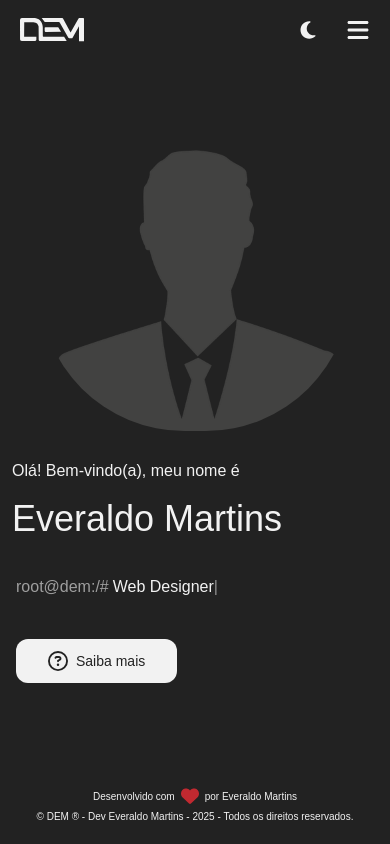
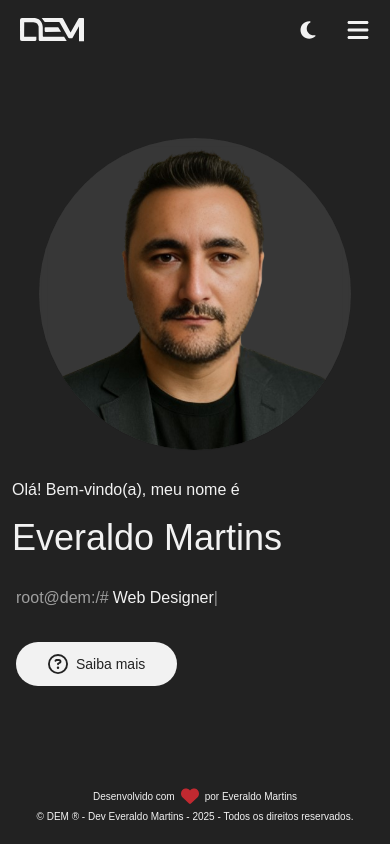
Before and after one commit to dev-emartins/personal_portfolio, a React (Vite) app: page / in a window 390 px wide. Built offline with nearby package versions, Linux system fonts and the light colour scheme.

Commit message:
feat: criação da tela sobre e correção de alguns bugs e substituição de estilos.

```diff
--- a/package.json
+++ b/package.json
@@ -4,7 +4,7 @@
   "version": "1.4.0",
   "type": "module",
   "scripts": {
-    "dev": "vite",
+    "dev": "vite --host",
     "build": "vite build",
     "lint": "eslint .",
     "preview": "vite preview"
--- /dev/null
+++ b/src/components/button/index.jsx
@@ -0,0 +1,12 @@
+import { Link } from "react-router-dom"
+
+function Button({ icon: Icon, text: text, link: link }) {
+    return (
+        <Link to={ link } className="w-fit flex justify-between items-center gap-2 bg-(--foreground) text-(--background) px-8 py-3 rounded-full hover:bg-(--foreground)/80">
+            <Icon className="text-xl" />
+            <span className="font-sans font-medium text-sm">{ text }</span>
+        </Link>
+    )
+}
+
+export default Button
--- a/src/components/header/index.jsx
+++ b/src/components/header/index.jsx
@@ -48,7 +48,7 @@ function Header() {
 
   return (
     <header className='w-full px-5 py-3 flex justify-center items-center'>
-      <nav className='w-full'>
+      <nav className='w-full max-w-7xl'>
         <div className="container mx-auto flex justify-between items-center">
           <Link to="/">
             <Logo />
--- a/src/main.jsx
+++ b/src/main.jsx
@@ -1,18 +1,20 @@
-import { StrictMode } from 'react'
-import { createRoot } from 'react-dom/client'
-import { BrowserRouter, Routes, Route } from 'react-router-dom'
+import { StrictMode } from "react"
+import { createRoot } from "react-dom/client"
+import { BrowserRouter, Routes, Route } from "react-router-dom"
 
-import '@/style/index.css'
+import "@/style/index.css"
 
-import App from '@/pages'
-import Home from '@/pages/home'
+import App from "@/pages"
+import Home from "@/pages/home"
+import About from "@/pages/about"
 
-createRoot(document.getElementById('root')).render(
+createRoot(document.getElementById("root")).render(
   <StrictMode>
     <BrowserRouter>
       <Routes>
         <Route element={ <App /> }>
-          <Route path='/' element={ <Home /> } />
+          <Route path="/" element={ <Home /> } />
+          <Route path="/about" element={ <About /> } />
           {/* Add more routes here as needed */ }
         </Route>
       </Routes>
--- /dev/null
+++ b/src/pages/about/index.jsx
@@ -0,0 +1,32 @@
+import setup from "@/assets/setup.jpg"
+import { FaDownload } from "react-icons/fa6"
+import Button from "@/components/button"
+
+function About(){
+    return (
+        <section className="w-full max-w-7xl flex flex-col md:flex-row items-start justify-center gap-3">
+            <div className="w-full md:w-1/2 pt-3 md:pt-0 flex justify-center items-center">
+                <figure className="w-11/12 rounded-2xl shadow-2xs shadow-(--foreground)/60">
+                    <img className="rounded-2xl" src={ setup } alt="Image DEM" />
+                </figure>
+            </div>
+            <div className="w-full md:w-1/2 p-3 md:p-0 flex flex-col justify-start items-start gap-3">
+                <h2 className="text-3xl md:text-4xl font-black font-sans">Sobre mim</h2>
+                <h4 className="text-xl font-bold">Desenvolvedor Full Stack</h4>
+                <p className="text-base text-justify leading-relaxed">
+                    Sou um desenvolvedor apaixonado por tecnologia com mais de 5 anos de experiência criando soluções web
+                    modernas e eficientes. Especializado em React, Next.js, Node.js e tecnologias cloud.
+                </p>
+                <p className="text-base text-justify leading-relaxed">
+                    Acredito que a tecnologia deve ser acessível e útil para todos. Por isso, foco em criar interfaces
+                    intuitivas e experiências de usuário excepcionais.
+                </p>
+                <div className="w-full py-5 flex justify-center md:justify-start items-center">
+                    <Button icon={ FaDownload } text="Baixar CV" link="/cv.pdf" />
+                </div>
+            </div>
+        </section>
+    )
+}
+
+export default About
--- a/src/pages/home/index.jsx
+++ b/src/pages/home/index.jsx
@@ -1,25 +1,28 @@
 import { FaRegCircleQuestion } from "react-icons/fa6"
-import { Link } from "react-router-dom"
 import Typewriter from "@/components/typewriter"
+import Button from "@/components/button"
 import user from "@/assets/user.png"
 
 function Home(){
     return (
-        <section className="max-2xl:w-7xl flex flex-col-reverse md:flex-row items-center justify-center gap-3">
+        <section className="w-full max-w-7xl flex flex-col-reverse md:flex-row items-center justify-center gap-3">
             <div className="w-full md:w-1/2 pt-3 md:pt-0">
-                <h3 className="text-base md:text-xl font-black font-sans px-3 py-1">Olá! Bem-vindo(a), meu nome é</h3>
-                <h2 className="text-4xl md:text-7xl font-black font-sans p-3">Everaldo Martins</h2>
-                <h4 className="w-full md:w-xl flex justify-start items-center px-4 py-6">{ <Typewriter  /> }</h4>
+                <h4 className="text-base md:text-xl font-black font-sans px-3 py-1">
+                    Olá! Bem-vindo(a), meu nome é
+                </h4>
+                <h2 className="text-4xl md:text-7xl font-black font-sans p-3">
+                    Everaldo Martins
+                </h2>
+                <h4 className="w-full md:w-xl flex justify-start items-center p-4">
+                    { <Typewriter  /> }
+                </h4>
                 <div className="p-4">
-                    <Link to="/about" className="w-fit flex justify-between items-center gap-2 bg-(--foreground) text-(--background) px-8 py-3 rounded-xl hover:bg-(--foreground)/80">
-                    <FaRegCircleQuestion className="text-xl" />
-                    <span className="font-sans font-medium text-sm">Saiba mais</span>
-                    </Link>
+                    <Button icon={ FaRegCircleQuestion } text="Saiba mais" link="/about" />
                 </div>
             </div>
             <div className="w-full md:w-1/2 pt-3 md:pt-0 flex justify-center items-center">
-                <figure className="w-4/5 rounded-full">
-                    <img className="rounded-full" src={ user } alt="Image DEM" />
+                <figure className="w-4/5 block overflow-hidden bg-(--foreground)/10 backdrop-blur-xs rounded-full shadow-2xs shadow-(--foreground)/60">
+                    <img className="w-full p-0" src={ user } alt="Image DEM" />
                 </figure>
             </div>
         </section>
```
Also changed, not shown: src/assets/user.png, 1 other file (tests, documents, lock files or other folders).
